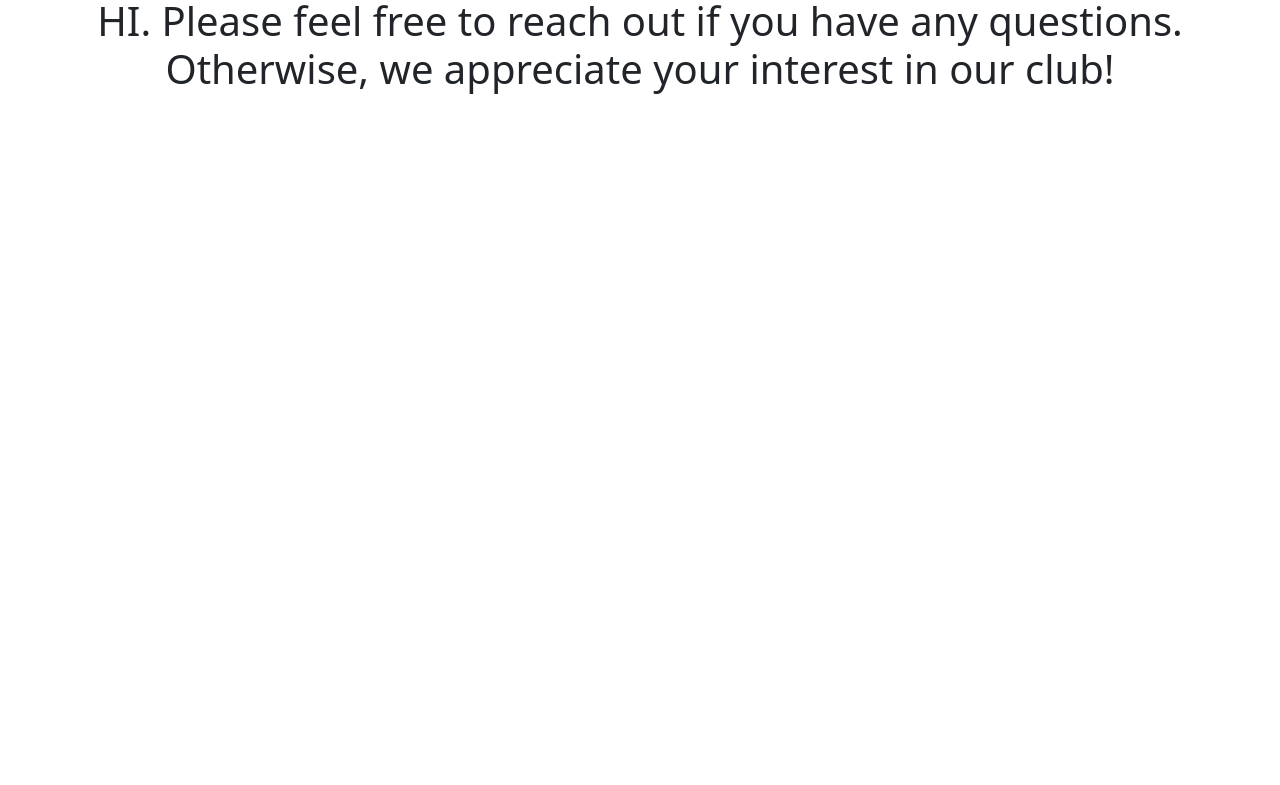
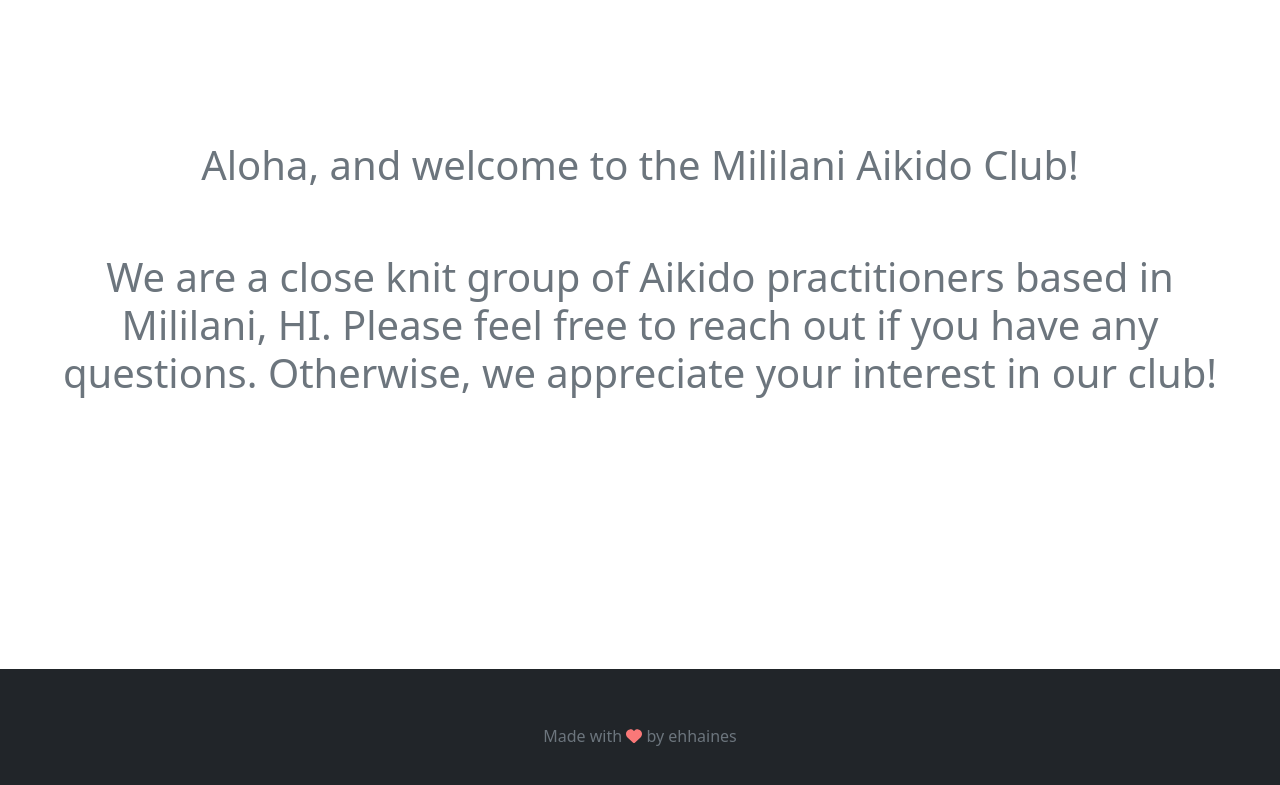
Before and after one commit to ehhaines/mac-website, a React (Create React App) app: page / in a window 1280 px wide. Shown: the part 931-1716 px from the top of the page. Before the commit the page ends 1616 px from the top, so only its background shows below. Built offline with nearby package versions, Linux system fonts and the light colour scheme.

Commit message:
Complete home page

```diff
--- a/package.json
+++ b/package.json
@@ -14,6 +14,9 @@
     "react": "^18.2.0",
     "react-bootstrap": "^2.7.2",
     "react-dom": "^18.2.0",
+    "react-reveal-effect": "^3.2.3",
+    "react-router": "^6.9.0",
+    "react-router-dom": "^6.9.0",
     "react-scripts": "5.0.1",
     "web-vitals": "^2.1.4"
   },
--- a/src/App.js
+++ b/src/App.js
@@ -6,15 +6,22 @@ import "bootstrap/dist/css/bootstrap.min.css";
 // Bootstrap Bundle JS
 import "bootstrap/dist/js/bootstrap.bundle.min";
 
+import { BrowserRouter } from 'react-router-dom';
+import { Routes, Route } from 'react-router';
+
 import HomeComponent from './Home';
 import NavComponent from './Nav';
 
 function App() {
   return (
-    <div className="App">
+    <BrowserRouter>
       <NavComponent/>
-      <HomeComponent/>
-    </div>
+      <div className="App">
+        <Routes>
+          <Route path='/*' element={<HomeComponent/>}/>
+        </Routes>
+      </div>
+    </BrowserRouter>
   );
 }
 
--- /dev/null
+++ b/src/Footer/index.js
@@ -0,0 +1,26 @@
+import { FontAwesomeIcon } from "@fortawesome/react-fontawesome";
+import { faHeart } from "@fortawesome/free-solid-svg-icons";
+import React from "react";
+
+const FooterComponent = () => {
+
+  let url = "https://github.com/ehhaines";
+
+  return(
+    <div className="bg-dark text-secondary" style={{
+      height: "25vh",
+      display: "flex",
+      justifyContent: "center",
+      alignContent: "center",
+      flexDirection: "column",
+      minHeight: "100px",
+      maxHeight: "150px"
+    }}>
+      <p>Made with <FontAwesomeIcon icon={faHeart} style={{color: "#FA7878"}}/> by <span onClick={() => window.location.href = url} style={{
+        cursor: "pointer"
+      }}>ehhaines</span></p>
+    </div>
+  );
+}
+
+export default FooterComponent;
--- a/src/Home/index.js
+++ b/src/Home/index.js
@@ -1,4 +1,5 @@
 import React from "react";
+import FooterComponent from "../Footer";
 
 function HomeComponent() {
 
@@ -23,10 +24,17 @@ function HomeComponent() {
       }}>
         Mililani Aikido Club
       </div>
-      <div className="h-100 display-6">
-        <p className="my-3">Aloha, and welcome to the Mililani Aikido Club!</p>
-        <p>We are a close knit group of Aikido practitioners based in Mililani, HI. Please feel free to reach out if you have any questions. Otherwise, we appreciate your interest in our club!</p>
+      <div className="h-100 display-6 text-muted px-3" style={{
+        display: "flex",
+        justifyContent: "center",
+        alignContent: "center",
+        flexDirection: "column"
+      }}>
+        <p className="my-3 px-3">Aloha, and welcome to the Mililani Aikido Club!</p>
+        <br></br>
+        <p className="px-3">We are a close knit group of Aikido practitioners based in Mililani, HI. Please feel free to reach out if you have any questions. Otherwise, we appreciate your interest in our club!</p>
       </div>
+      <FooterComponent/>
     </div>
   );
 
```
Also changed, not shown: 1 other file (tests, documents, lock files or other folders).
